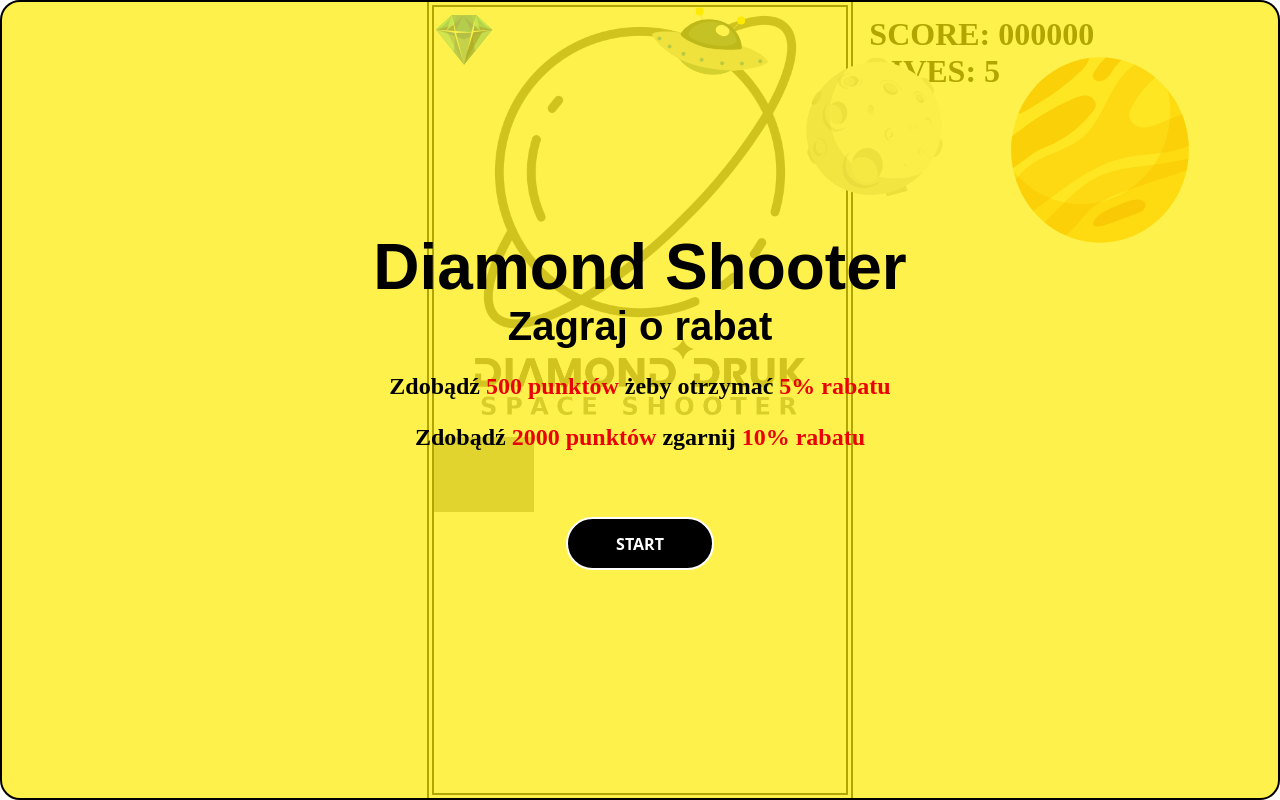
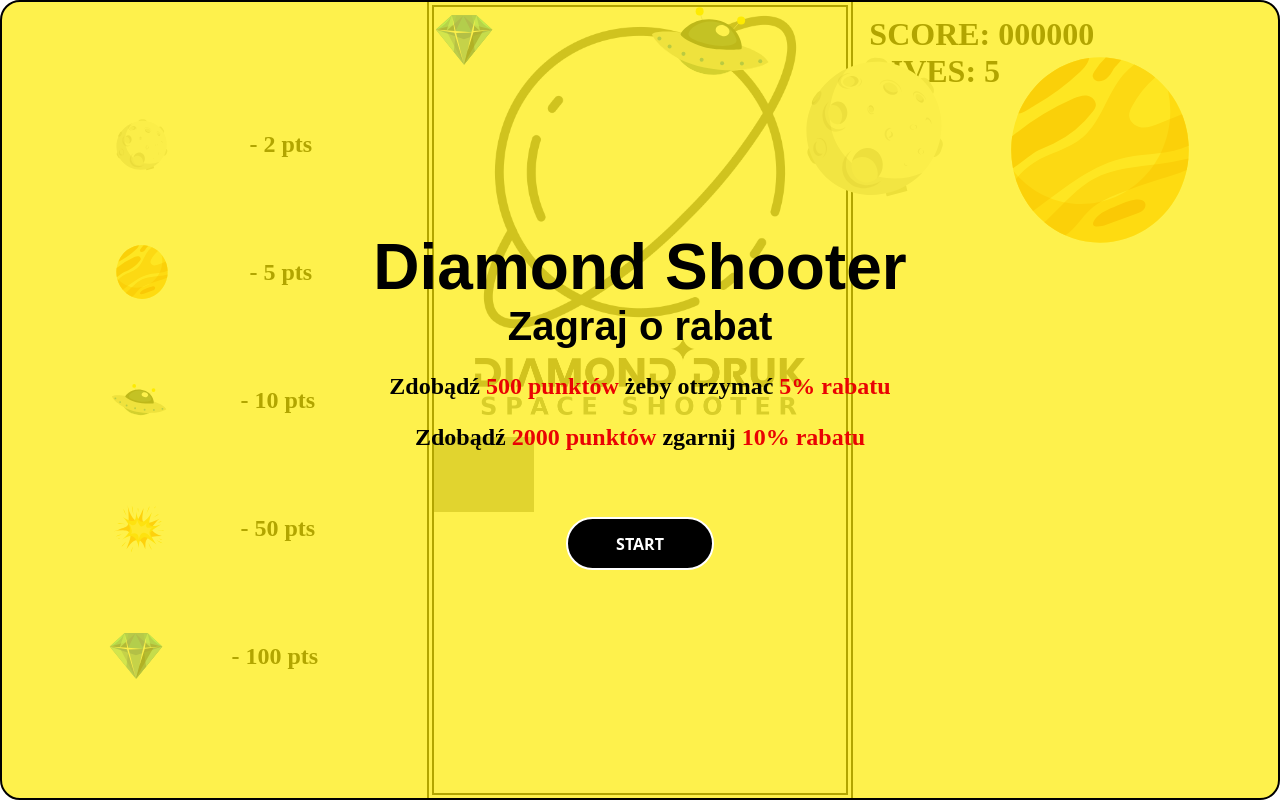
Before and after one commit to michalzareba0001/DiamondSpaceShooter, a website: page shooter.html in a window 1280 px wide. Drawn offline with Linux system fonts and the light colour scheme; grey boxes are pictures that could not be loaded; a web font is replaced by a local one.

Commit message:
gameinfo left side

```diff
--- a/shooter.html
+++ b/shooter.html
@@ -26,7 +26,11 @@
     <container id="main">
 
         <div id="infosection">
-
+                <div id="pts1"><img src="./img/asteroida1-05.svg"><h2> - 2 pts</h2></div>
+                <div id="pts2"><img src="./img/oplaneta1-07.svg"><h2> - 5 pts</h2></div>
+                <div id="pts3"><img src="./img/przeciwnik2ufo-02.svg"><h2> - 10 pts</h2></div>
+                <div id="pts4"><img src="./img/wybuch-02.svg"><h2> - 50 pts</h2></div>
+                <div id="pts5"><img src="./img/diamond-03.svg"><h2> - 100 pts</h2></div>
         </div>
         <div id="board">
             <div id="astro1">
--- a/shooter.js
+++ b/shooter.js
@@ -234,7 +234,7 @@ var bul_vs_p1 = function () {
     var p1_right = parseInt(planetoid1.style.left) + parseInt(planetoid1.style.width);
     if (bul_top < p1_bottom && bul_top > p1_top && bul_left > p1_left && bul_right < p1_right) {
         shoot();
-        score_count(1);
+        score_count(2);
     }
 };
 var bul_vs_p2 = function () {
@@ -250,7 +250,7 @@ var bul_vs_p2 = function () {
     var p2_right = parseInt(planetoid2.style.left) + parseInt(planetoid2.style.width);
     if (bul_top < p2_bottom && bul_top > p2_top && bul_left > p2_left && bul_right < p2_right) {
         shoot();
-        score_count(1);
+        score_count(5);
     }
 };
 var bul_vs_ufo = function () {
@@ -340,7 +340,7 @@ var ufo_lives_count = function (c) {
     ufo_lives = ufo_lives - c;
     if (ufo_lives == 0) {
         document.getElementById('ufo').style.display = 'none';
-        score_count(300);
+        score_count(50);
         ufoExplosion();
         ufo_lives = 3;
     }
--- a/shooter.scss
+++ b/shooter.scss
@@ -139,6 +139,90 @@
   display: grid;
   grid-template-columns: 1fr 1fr 1fr;
 
+  #infosection {
+  display: grid;
+  grid-template-columns: 10% 1fr 10%;
+  grid-template-rows: 10% 1fr 1fr 1fr 1fr 1fr 10%;
+
+    #pts1{
+      grid-column-start: 2;
+      grid-column-end: 3;
+      grid-row-start: 2;
+      grid-row-end: 3;
+      display: flex;
+      align-items: center;
+      justify-content: space-around;
+      padding: 2em;
+
+      img{
+        max-width: 20%;
+        max-height: 5em;
+      }
+    }
+    #pts2{
+      grid-column-start: 2;
+      grid-column-end: 3;
+      grid-row-start: 3;
+      grid-row-end: 4;
+      display: flex;
+      align-items: center;
+      justify-content: space-around;
+      padding: 2em;
+
+      img{
+        max-width: 20%;
+        max-height: 5em;
+
+      }
+    }
+    #pts3{
+      grid-column-start: 2;
+      grid-column-end: 3;
+      grid-row-start: 4;
+      grid-row-end: 5;
+      display: flex;
+      align-items: center;
+      justify-content: space-around;
+      padding: 2em;
+
+      img{
+        max-width: 20%;
+        max-height: 5em;
+      }
+    }
+    #pts4{
+      grid-column-start: 2;
+      grid-column-end: 3;
+      grid-row-start: 5;
+      grid-row-end: 6;
+      display: flex;
+      align-items: center;
+      justify-content: space-around;
+      padding: 2em;
+
+      img{
+        max-width: 20%;
+        max-height: 5em;
+      }
+    }
+    #pts5{
+      grid-column-start: 2;
+      grid-column-end: 3;
+      grid-row-start: 6;
+      grid-row-end: 7;
+      display: flex;
+      align-items: center;
+      justify-content: space-around;
+      padding: 2em;
+
+      img{
+        max-width: 20%;
+        max-height: 5em;
+      }
+    }
+
+
+  }
 
   #board {
     border: 7px double #000000;
--- a/shooter.ts
+++ b/shooter.ts
@@ -295,7 +295,7 @@ let bul_vs_p1 = () => {
     var p1_right = parseInt(planetoid1.style.left) + parseInt(planetoid1.style.width);
     if (bul_top < p1_bottom && bul_top > p1_top && bul_left > p1_left && bul_right < p1_right) {
         shoot();
-        score_count(1);
+        score_count(2);
     }
 }
 
@@ -313,7 +313,7 @@ let bul_vs_p2 = () => {
     var p2_right = parseInt(planetoid2.style.left) + parseInt(planetoid2.style.width);
     if (bul_top < p2_bottom && bul_top > p2_top && bul_left > p2_left && bul_right < p2_right) {
         shoot();
-        score_count(1);
+        score_count(5);
     }
 }
 
@@ -425,7 +425,7 @@ let ufo_lives_count = (c) => {
     ufo_lives = ufo_lives - c;
     if (ufo_lives == 0) {
         document.getElementById('ufo').style.display = 'none';
-        score_count(300);
+        score_count(50);
         ufoExplosion();
         ufo_lives = 3;
     }
```
Also changed, not shown: todo.txt (+7 -5 lines), shooter.css, 2 other files.
